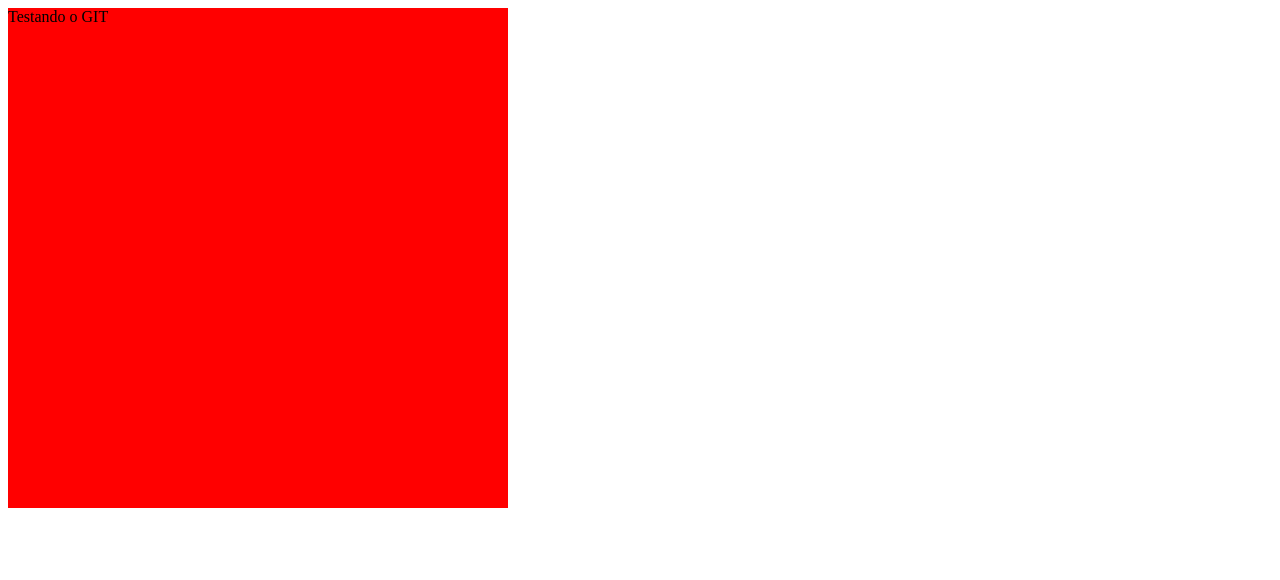
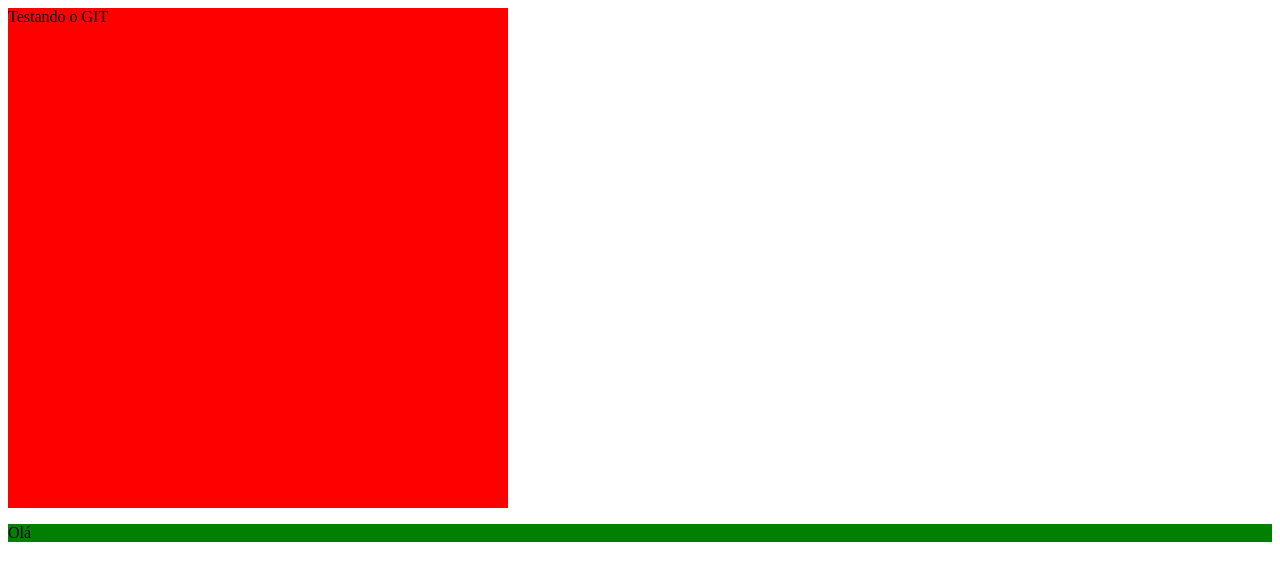
Before and after one commit to B-Cut/teste, a plain HTML site: page index.html in a window 1280 px wide. Drawn offline with Linux system fonts and the light colour scheme.

Commit message:
commit 2

```diff
--- a/index.html
+++ b/index.html
@@ -10,7 +10,7 @@
 	<div style="width: 500px; height: 500px; background-color: red;">
 		Testando o GIT
 	</div>
-
+	<p style="background-color: green;">Olá</p>
 	<script src="main.js"></script>
 </body>
 </html>
```
